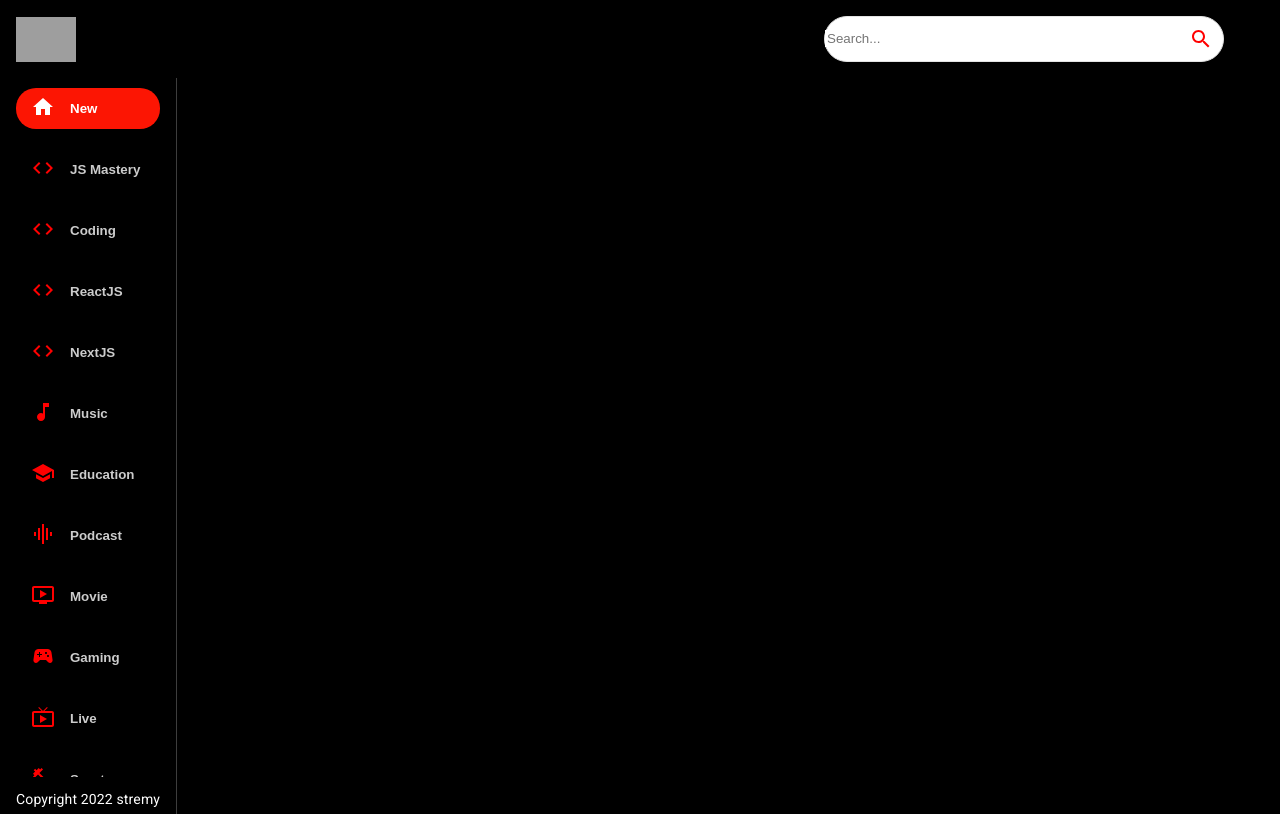
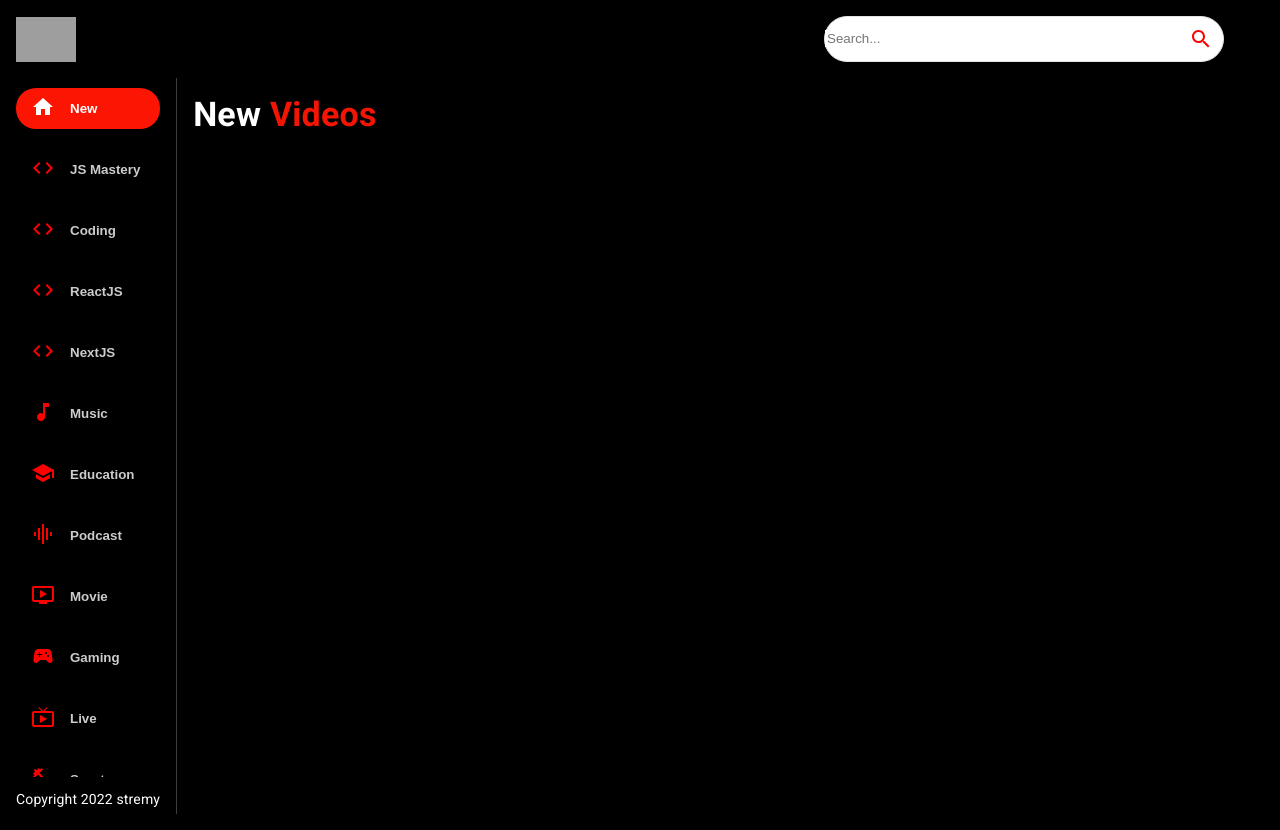
Before and after one commit to c0nfsd/stremy, a React (Create React App) app: page / in a window 1280 px wide. Built offline with nearby package versions, Linux system fonts and the light colour scheme; grey boxes are pictures that could not be loaded.

Commit message:
fetchFromAPI implemented

```diff
--- a/src/components/Feed.jsx
+++ b/src/components/Feed.jsx
@@ -1,6 +1,6 @@
 import {useState, useEffect} from 'react'
 import {Box, Stack, Typography} from '@mui/material'
-import SideBar from './SideBar'
+import {SideBar, Videos} from './'
 
 const Feed = () => {
   return (
@@ -15,6 +15,12 @@
 
       </Box>
 
+      <Box p={2} sx={{ overflowY: 'auto', height:'90vh', flex: 2}}>
+        <Typography variant='h4' fontWeight='bold' mb={2} sx={{ color:'white'}}>
+          New <span style={{ color: '#F31503'}}>Videos</span>
+        </Typography>
+        <Videos videos={[]}/>
+      </Box>
     </Stack>
   )
 }
--- /dev/null
+++ b/src/components/Videos.jsx
@@ -0,0 +1,9 @@
+import React from 'react'
+
+const Videos = () => {
+  return (
+    <div>Videos</div>
+  )
+}
+
+export default Videos
--- a/src/components/index.js
+++ b/src/components/index.js
@@ -5,3 +5,4 @@
 export{ default as VideoDetail } from './VideoDetail';
 export{ default as SearchBar } from './SearchBar';
 export{ default as SideBar } from './SideBar';
+export{ default as Videos } from './Videos';
```
Also changed, not shown: src/utils/fetchFromAPI.js (added, +19 -0 lines).
